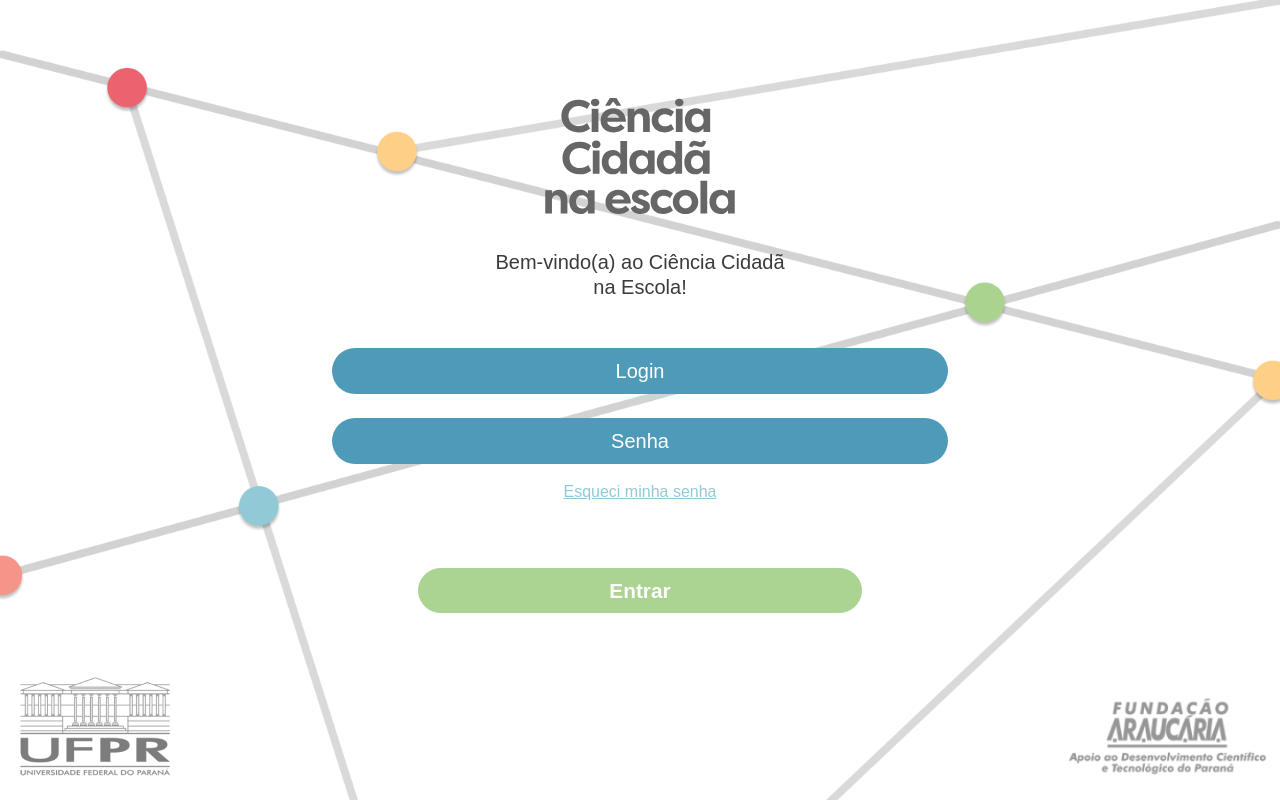
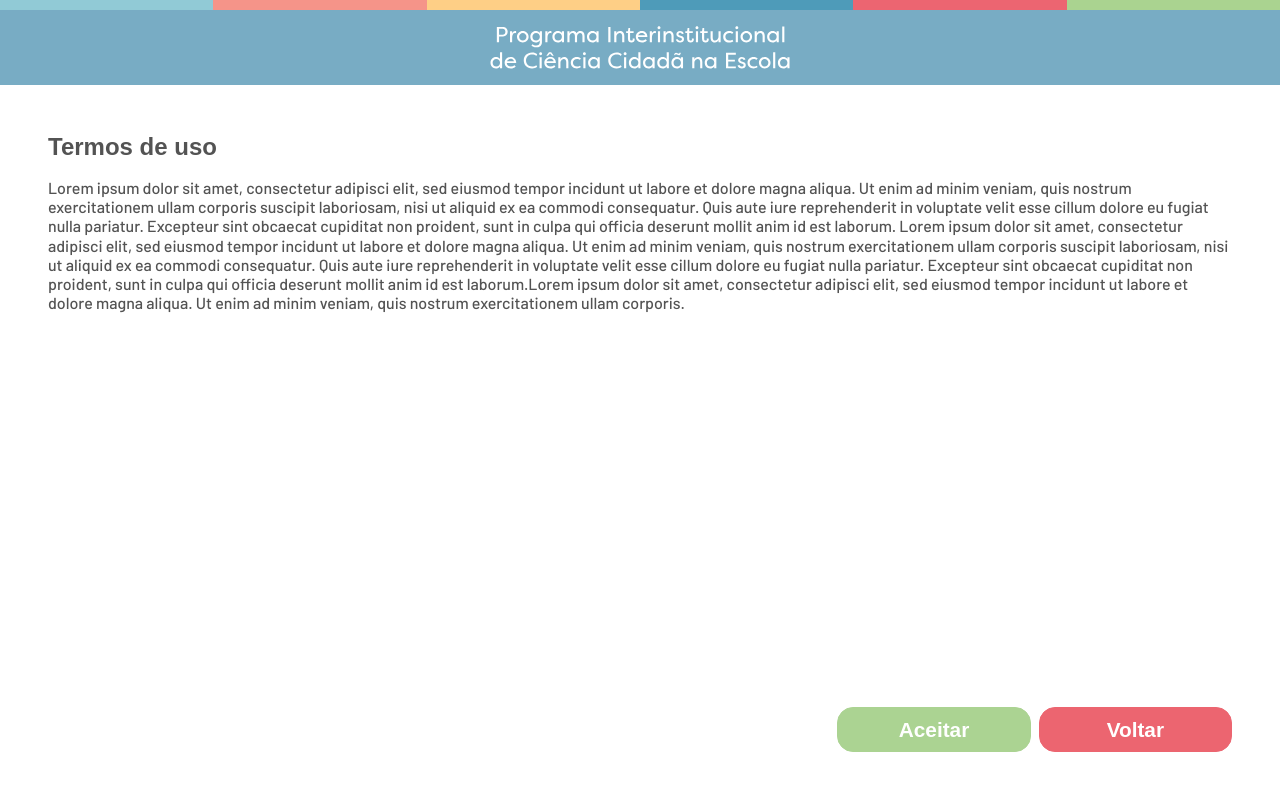
Before and after one commit to VRI-UFPR/CienciaNaEscola, a React (Create React App) app: page / in a window 1280 px wide. Built offline with nearby package versions, Linux system fonts and the light colour scheme; a web font is replaced by a local one.

Commit message:
[FIX]: correção da aparição dos botões nos termos de uso

```diff
--- a/src/pages/InfosPage.jsx
+++ b/src/pages/InfosPage.jsx
@@ -1,4 +1,4 @@
-import React, { useRef } from 'react';
+import React, { useRef, useEffect } from 'react';
 import NavBar from '../components/Navbar';
 import RoundedButton from '../components/RoundedButton';
 import Sidebar from '../components/Sidebar';
@@ -35,6 +35,13 @@ function InfosPage(props) {
     const modalRef = useRef(null);
     const location = useLocation();
 
+    useEffect(() => {
+        if ((localStorage.getItem('user') != null) && (location.pathname === '/')) {
+            navigate('/home');
+        }
+    }, [navigate]);
+
+
     return (
         <div className="d-flex flex-column font-barlow vh-100">
             <div className="row m-0 flex-grow-1">
@@ -60,6 +67,7 @@ function InfosPage(props) {
                                 <h2 className="color-dark-gray text-justify fw-medium fs-6 pb-4 m-0">{teamMembers}</h2>
                             </div>
                         )}
+                        {location.pathname === '/' && (
                         <div className="row justify-content-between mx-0">
                             <div className="col-2"></div>
                             <div className="col-8 col-lg-4 align-items-center p-0">
@@ -67,7 +75,7 @@ function InfosPage(props) {
                                     <div className="col-6 p-0 pe-1">
                                         <TextButton
                                             role="link"
-                                            onClick={() => navigate('/signup')}
+                                            onClick={() => navigate('/login')}
                                             className={showAccept ? '' : 'd-none'}
                                             hsl={[97, 43, 70]}
                                             text="Aceitar"
@@ -85,6 +93,7 @@ function InfosPage(props) {
                                 </div>
                             </div>
                         </div>
+                        )}
                     </div>
                 </div>
             </div>
--- a/src/routes/AppRoutes.jsx
+++ b/src/routes/AppRoutes.jsx
@@ -16,12 +16,14 @@ import { aboutPICCE, terms} from '../utils/constants';
 function AppRoutes(props) {
     return (
         <Routes>
-            <Route path="/" element={<LoginPage />} />
+            <Route path="/" element={<InfosPage title="Termos de uso" content={terms} showAccept={true}
+            showNavTogglerDesktop={false} showNavTogglerMobile={false} showSidebar={false} />} />
             <Route path="/login" element={<LoginPage />} />
             <Route path="/home" element={<HomePage />} />
             <Route
                 path="/terms"
-                element={<InfosPage title="Termos de uso"  content={terms} showAccept={false} showNavTogglerDesktop={false} />}
+                element={<InfosPage title="Termos de uso" content={terms} showAccept={false}
+                showNavTogglerDesktop={false} />}
             />
             <Route
                 path="/acceptterms"
```
